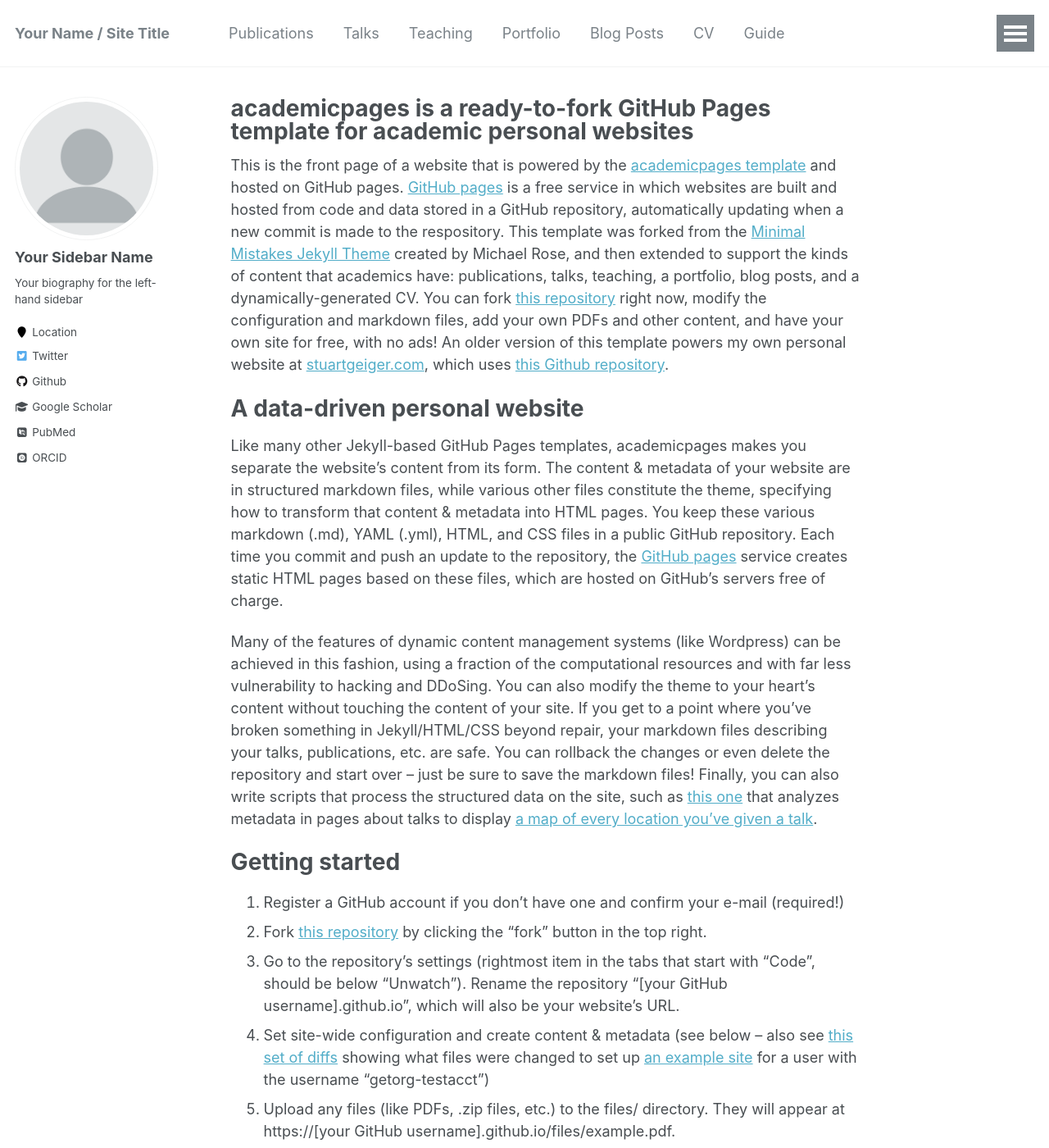
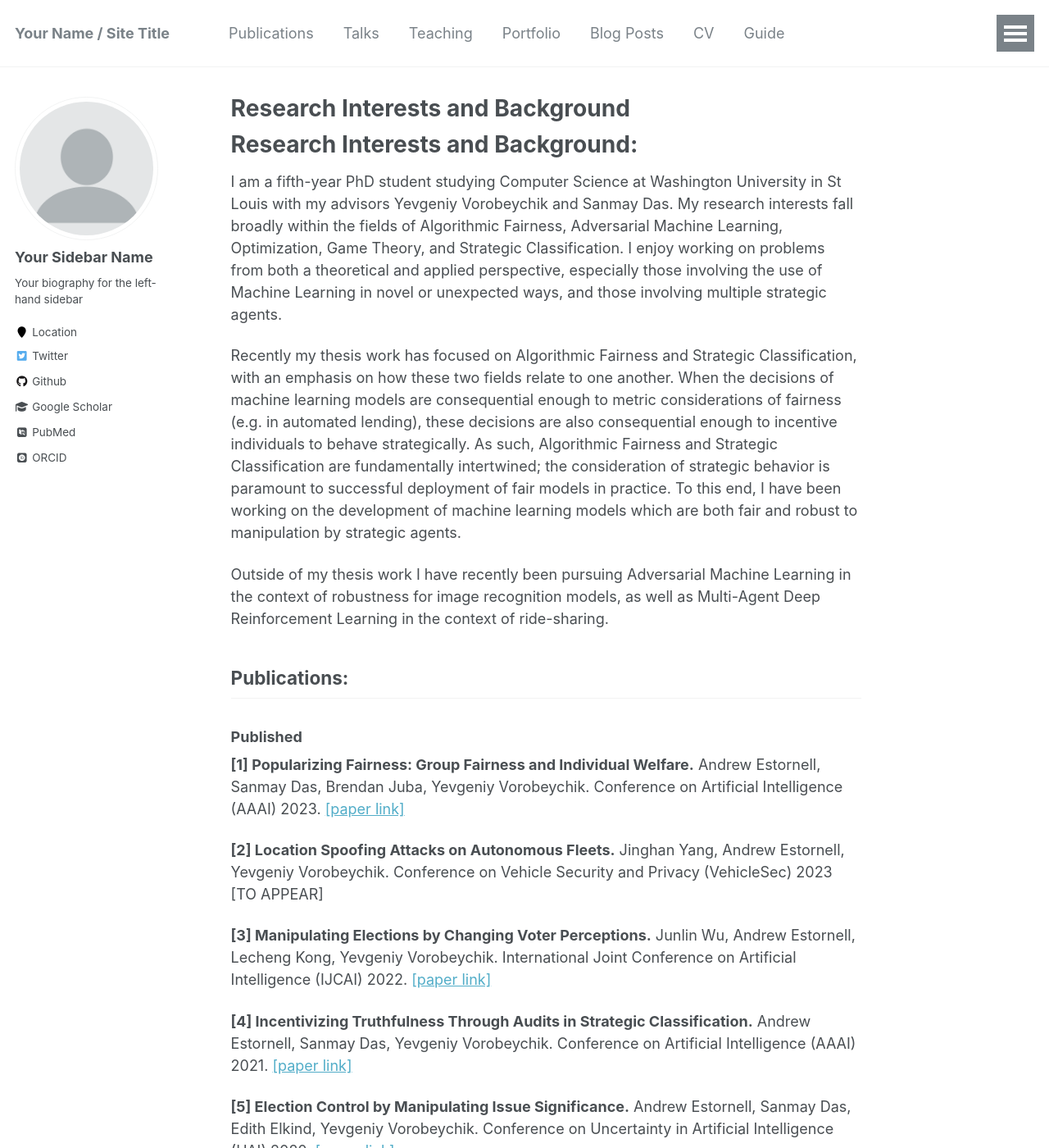
Before and after one commit to andrewEstornell/andrewEstornell.github.io, a Jekyll site: the page built from _pages/about.md, in a window 1280 px wide and 1400 px high. Shown: the whole window at 82% size. Built offline with Jekyll 4.4.1, drawn with Linux system fonts in a browser that asks for light colours; nearby versions of some CDN libraries; some web fonts are replaced; a script bundle is joined from its source files by our own code; library files that are not in the unit come from our copies; some of the changed text lies outside the part shown.

Commit message:
Update about.md

```diff
--- a/_pages/about.md
+++ b/_pages/about.md
@@ -1,6 +1,6 @@
 ---
 permalink: /
-title: "academicpages is a ready-to-fork GitHub Pages template for academic personal websites"
+title: "Research Interests and Background"
 excerpt: "About me"
 author_profile: true
 redirect_from:
@@ -8,43 +8,49 @@ redirect_from:
   - /about.html
 ---
 
-This is the front page of a website that is powered by the [academicpages template](https://github.com/academicpages/academicpages.github.io) and hosted on GitHub pages. [GitHub pages](https://pages.github.com) is a free service in which websites are built and hosted from code and data stored in a GitHub repository, automatically updating when a new commit is made to the respository. This template was forked from the [Minimal Mistakes Jekyll Theme](https://mmistakes.github.io/minimal-mistakes/) created by Michael Rose, and then extended to support the kinds of content that academics have: publications, talks, teaching, a portfolio, blog posts, and a dynamically-generated CV. You can fork [this repository](https://github.com/academicpages/academicpages.github.io) right now, modify the configuration and markdown files, add your own PDFs and other content, and have your own site for free, with no ads! An older version of this template powers my own personal website at [stuartgeiger.com](http://stuartgeiger.com), which uses [this Github repository](https://github.com/staeiou/staeiou.github.io).
+Research Interests and Background:
+======
+I am a fifth-year PhD student studying Computer Science at Washington University in St Louis with my advisors Yevgeniy Vorobeychik and Sanmay Das.
+My research interests fall broadly within the fields of Algorithmic Fairness, Adversarial Machine Learning, Optimization, Game Theory, and Strategic Classification.
+I enjoy working on problems from both a theoretical and applied perspective, especially those involving the use of Machine Learning in novel or unexpected ways, and those involving multiple strategic agents.
 
-A data-driven personal website
-======
-Like many other Jekyll-based GitHub Pages templates, academicpages makes you separate the website's content from its form. The content & metadata of your website are in structured markdown files, while various other files constitute the theme, specifying how to transform that content & metadata into HTML pages. You keep these various markdown (.md), YAML (.yml), HTML, and CSS files in a public GitHub repository. Each time you commit and push an update to the repository, the [GitHub pages](https://pages.github.com/) service creates static HTML pages based on these files, which are hosted on GitHub's servers free of charge.
+Recently my thesis work has focused on Algorithmic Fairness and Strategic Classification, with an emphasis on how these two fields relate to one another.
+When the decisions of machine learning models are consequential enough to metric considerations of fairness (e.g. in automated lending), these decisions are also consequential enough to incentive individuals to behave strategically.
+As such, Algorithmic Fairness and Strategic Classification are fundamentally intertwined; the consideration of strategic behavior is paramount to successful deployment of fair models in practice. To this end, I have been working on the development of machine learning models which are both fair and robust to manipulation by strategic agents.
 
-Many of the features of dynamic content management systems (like Wordpress) can be achieved in this fashion, using a fraction of the computational resources and with far less vulnerability to hacking and DDoSing. You can also modify the theme to your heart's content without touching the content of your site. If you get to a point where you've broken something in Jekyll/HTML/CSS beyond repair, your markdown files describing your talks, publications, etc. are safe. You can rollback the changes or even delete the repository and start over -- just be sure to save the markdown files! Finally, you can also write scripts that process the structured data on the site, such as [this one](https://github.com/academicpages/academicpages.github.io/blob/master/talkmap.ipynb) that analyzes metadata in pages about talks to display [a map of every location you've given a talk](https://academicpages.github.io/talkmap.html).
+Outside of my thesis work I have recently been pursuing Adversarial Machine Learning in the context of robustness for image recognition models, as well as  Multi-Agent Deep Reinforcement Learning in the context of ride-sharing.
 
-Getting started
-======
-1. Register a GitHub account if you don't have one and confirm your e-mail (required!)
-1. Fork [this repository](https://github.com/academicpages/academicpages.github.io) by clicking the "fork" button in the top right.
-1. Go to the repository's settings (rightmost item in the tabs that start with "Code", should be below "Unwatch"). Rename the repository "[your GitHub username].github.io", which will also be your website's URL.
-1. Set site-wide configuration and create content & metadata (see below -- also see [this set of diffs](http://archive.is/3TPas) showing what files were changed to set up [an example site](https://getorg-testacct.github.io) for a user with the username "getorg-testacct")
-1. Upload any files (like PDFs, .zip files, etc.) to the files/ directory. They will appear at https://[your GitHub username].github.io/files/example.pdf.
-1. Check status by going to the repository settings, in the "GitHub pages" section
 
-Site-wide configuration
+
+Publications:
 ------
-The main configuration file for the site is in the base directory in [_config.yml](https://github.com/academicpages/academicpages.github.io/blob/master/_config.yml), which defines the content in the sidebars and other site-wide features. You will need to replace the default variables with ones about yourself and your site's github repository. The configuration file for the top menu is in [_data/navigation.yml](https://github.com/academicpages/academicpages.github.io/blob/master/_data/navigation.yml). For example, if you don't have a portfolio or blog posts, you can remove those items from that navigation.yml file to remove them from the header.
+### Published
 
-Create content & metadata
-------
-For site content, there is one markdown file for each type of content, which are stored in directories like _publications, _talks, _posts, _teaching, or _pages. For example, each talk is a markdown file in the [_talks directory](https://github.com/academicpages/academicpages.github.io/tree/master/_talks). At the top of each markdown file is structured data in YAML about the talk, which the theme will parse to do lots of cool stuff. The same structured data about a talk is used to generate the list of talks on the [Talks page](https://academicpages.github.io/talks), each [individual page](https://academicpages.github.io/talks/2012-03-01-talk-1) for specific talks, the talks section for the [CV page](https://academicpages.github.io/cv), and the [map of places you've given a talk](https://academicpages.github.io/talkmap.html) (if you run this [python file](https://github.com/academicpages/academicpages.github.io/blob/master/talkmap.py) or [Jupyter notebook](https://github.com/academicpages/academicpages.github.io/blob/master/talkmap.ipynb), which creates the HTML for the map based on the contents of the _talks directory).
+**[1] Popularizing Fairness: Group Fairness and Individual Welfare.** Andrew Estornell, Sanmay Das, Brendan Juba, Yevgeniy Vorobeychik. Conference on Artificial Intelligence (AAAI) 2023. [[paper link]](https://scholar.google.com/citations?view_op=view_citation&hl=en&user=SSW02WEAAAAJ&citation_for_view=SSW02WEAAAAJ:UeHWp8X0CEIC)
 
-**Markdown generator**
+**[2] Location Spoofing Attacks on Autonomous Fleets.** Jinghan Yang, Andrew Estornell, Yevgeniy Vorobeychik. Conference on Vehicle Security and Privacy (VehicleSec) 2023 \[TO APPEAR\]
 
-I have also created [a set of Jupyter notebooks](https://github.com/academicpages/academicpages.github.io/tree/master/markdown_generator
-) that converts a CSV containing structured data about talks or presentations into individual markdown files that will be properly formatted for the academicpages template. The sample CSVs in that directory are the ones I used to create my own personal website at stuartgeiger.com. My usual workflow is that I keep a spreadsheet of my publications and talks, then run the code in these notebooks to generate the markdown files, then commit and push them to the GitHub repository.
+**[3] Manipulating Elections by Changing Voter Perceptions.** Junlin Wu, Andrew Estornell, Lecheng Kong, Yevgeniy Vorobeychik. International Joint Conference on Artificial Intelligence (IJCAI) 2022. [[paper link]](https://arxiv.org/pdf/2205.00102.pdf)
 
-How to edit your site's GitHub repository
-------
-Many people use a git client to create files on their local computer and then push them to GitHub's servers. If you are not familiar with git, you can directly edit these configuration and markdown files directly in the github.com interface. Navigate to a file (like [this one](https://github.com/academicpages/academicpages.github.io/blob/master/_talks/2012-03-01-talk-1.md) and click the pencil icon in the top right of the content preview (to the right of the "Raw | Blame | History" buttons). You can delete a file by clicking the trashcan icon to the right of the pencil icon. You can also create new files or upload files by navigating to a directory and clicking the "Create new file" or "Upload files" buttons.
+**[4]  Incentivizing Truthfulness Through Audits in Strategic Classification.** Andrew Estornell, Sanmay Das, Yevgeniy Vorobeychik. Conference on Artificial Intelligence (AAAI) 2021. [[paper link]](https://ojs.aaai.org/index.php/AAAI/article/view/16674)
 
-Example: editing a markdown file for a talk
-![Editing a markdown file for a talk](/images/editing-talk.png)
+**[5] Election Control by Manipulating Issue Significance.** Andrew Estornell, Sanmay Das, Edith Elkind, Yevgeniy Vorobeychik.  Conference on Uncertainty in Artificial Intelligence (UAI) 2020. [[paper link]](https://proceedings.mlr.press/v124/estornell20a.html)
 
-For more info
-------
-More info about configuring academicpages can be found in [the guide](https://academicpages.github.io/markdown/). The [guides for the Minimal Mistakes theme](https://mmistakes.github.io/minimal-mistakes/docs/configuration/) (which this theme was forked from) might also be helpful.
+**[6] Deception Through Half-Truths.** Andrew Estornell, Sanmay Das, Yevgeniy Vorobeychik. Conference on Artificial Intelligence (AAAI) 2020. [[paper link]](https://ojs.aaai.org/index.php/AAAI/article/view/6570)
+
+**[7] PBW Deformations of Quadratic Monomial Algebras.** Andrew Estornell, Zachary Cline, Chelsea Walton, Matthew Wynne.  Communications in Algebra 2019. [[paper link]](https://www.tandfonline.com/doi/full/10.1080/00927872.2018.1536757?casa_token=TuCNA221xeEAAAAA:St_MqmqvdsrE0qoSf_ku_7kvrOTZ5zoXXcdvRY6inE3c5d09eqxkmoTFg1opAkfhTf3baPFiIqqHxEU)
+
+
+### Preprints
+
+**[8] Unfairness Despite Awareness: Group-Fair Classification with Strategic Agents.** Andrew Estornell, Sanmay Das, Yang Liu, Yevgeniy Vorobeychik, 2022. Appeared at, Learning with Strategic Agents Workshop **best paper award** (LSA at AAMAS 2022) and Strategic Machine Learning Workshop (StratML at NeurIPS 2021) [[paper link]](https://arxiv.org/pdf/2112.02746.pdf)
+
+**[9] Individual Impacts of Group Fairness in Machine Learning.** Andrew Estornell, Sanmay Das, Patrick Fowler, Brendan Juba, Pauline Kim, Yevgeniy Vorobeychik, 2022.
+
+
+### Under Review
+
+**[10] Incentivizing Recourse through Auditing in Strategic Classification.** Andrew Estornell, Sanmay Das, Yang Liu, Yatong Chen, Yevgeniy Vorobeychik. 2023
+
+
+**[11] Which Features are the Fairest of them All? The Impact of Features Used by Algorithms on Perceptions of Fairness.** Andrew Estornell, Tina Zhang, Sanmay Das, Chien-Ju Ho, Brendan Juba, Yevgeniy Vorobeychik. 2023
```
